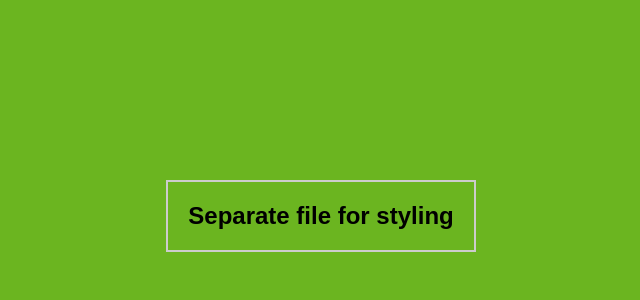
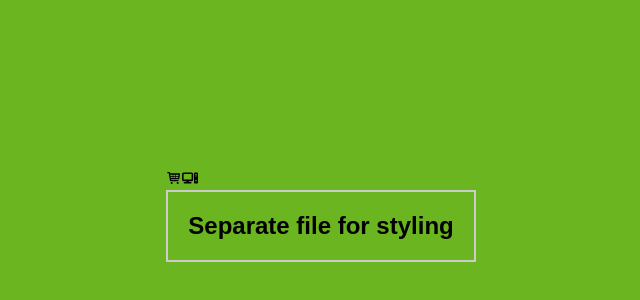
Before and after one commit to SHEMNDARONGUGI/React_Learn_Practical_Way, a React (Vite) app in the folder how_to_style/: page / in a window 1280 px wide. Shown: the part 184-484 px from the top of the page, without its empty margins (319-959 px from the left). Built offline with nearby package versions, Linux system fonts and the light colour scheme.

Commit message:
How to add icons to a jsx file by importing and calling the icon component as presented in react icons site

```diff
--- a/how_to_style/src/App.jsx
+++ b/how_to_style/src/App.jsx
@@ -1,5 +1,6 @@
 import "./index.css";
-
+import { TiShoppingCart } from "react-icons/ti";
+import { FaComputer } from "react-icons/fa6";
 const App = () => {
   // const styles = {
   //   color: "red",
@@ -8,6 +9,9 @@ const App = () => {
   // };
   return (
     <section>
+      <TiShoppingCart />
+      <FaComputer />
+
       {/* <h1 style={styles}>Inline Style</h1> */}
       <h1>Separate file for styling</h1>
     </section>
```
